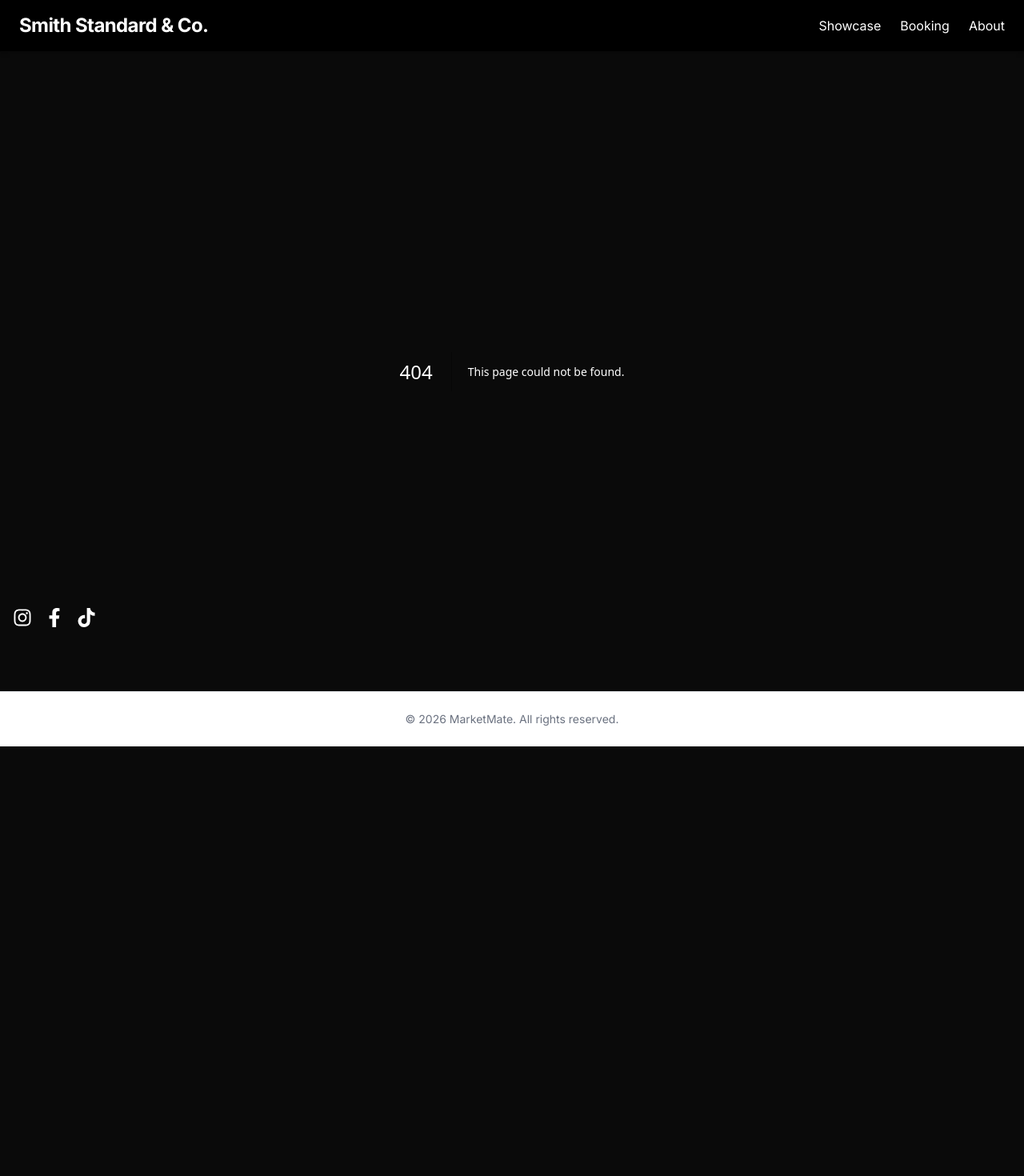
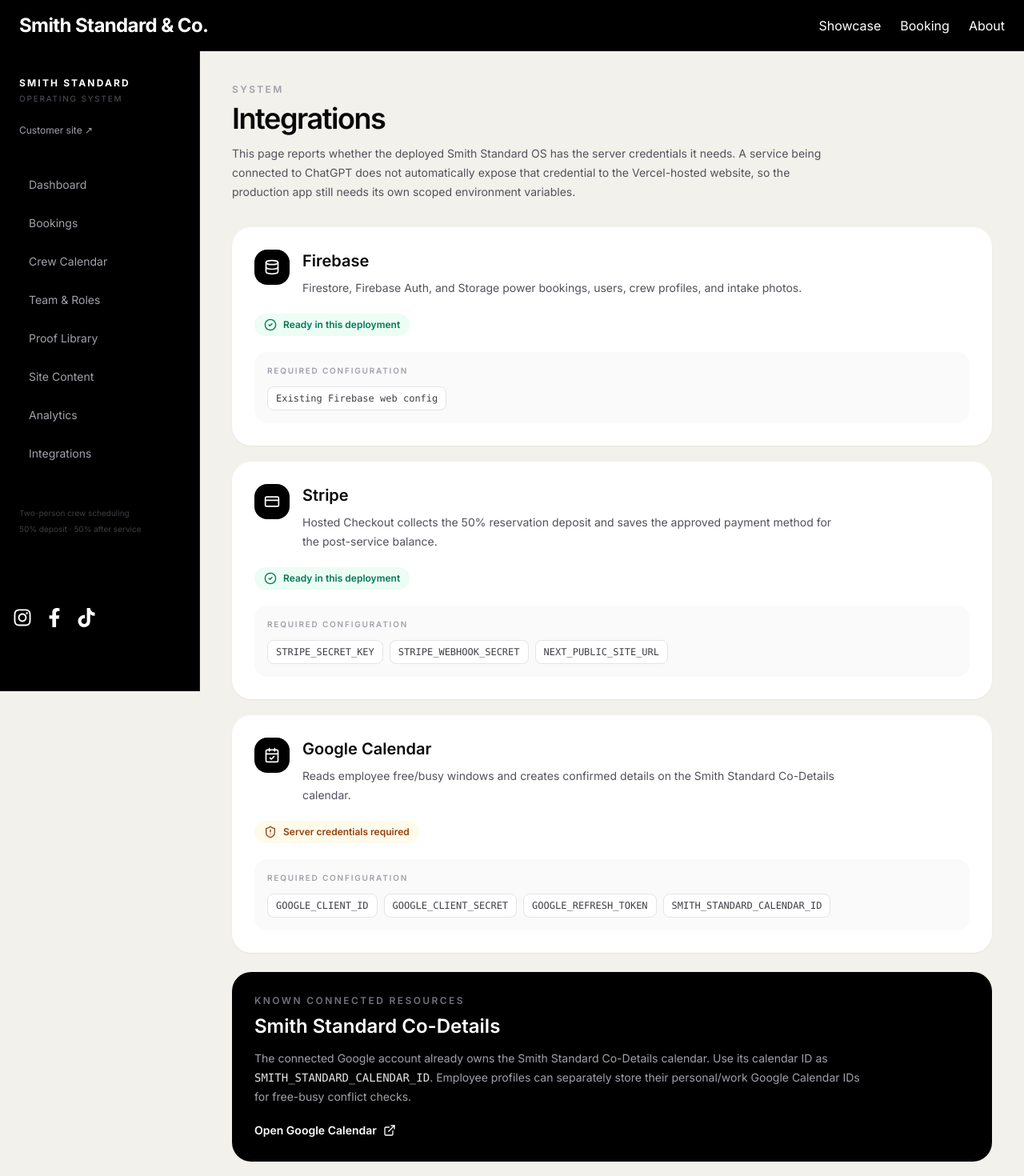
Before and after one commit to dalent20/smith-standard-co-site, a Next.js app: page /admin/integrations in a window 1280 px wide. Before the commit this address had no page. Shown: the top 1470 px of the page at 80% size. Before the commit the page ends 933 px from the top, so only its background shows below. Built offline with nearby package versions, Linux system fonts and the light colour scheme; no server answers.

Commit message:
Add Smith Standard OS integration status page

```diff
--- /dev/null
+++ b/src/app/admin/integrations/page.tsx
@@ -0,0 +1,80 @@
+import { CalendarCheck, CheckCircle2, CreditCard, Database, ExternalLink, ShieldAlert } from 'lucide-react';
+
+const rows = [
+  {
+    name: 'Firebase',
+    icon: Database,
+    status: 'configured',
+    detail: 'Firestore, Firebase Auth, and Storage power bookings, users, crew profiles, and intake photos.',
+    env: ['Existing Firebase web config'],
+  },
+  {
+    name: 'Stripe',
+    icon: CreditCard,
+    status: process.env.STRIPE_SECRET_KEY ? 'configured' : 'needs-env',
+    detail: 'Hosted Checkout collects the 50% reservation deposit and saves the approved payment method for the post-service balance.',
+    env: ['STRIPE_SECRET_KEY', 'STRIPE_WEBHOOK_SECRET', 'NEXT_PUBLIC_SITE_URL'],
+  },
+  {
+    name: 'Google Calendar',
+    icon: CalendarCheck,
+    status:
+      process.env.GOOGLE_CLIENT_ID &&
+      process.env.GOOGLE_CLIENT_SECRET &&
+      process.env.GOOGLE_REFRESH_TOKEN &&
+      process.env.SMITH_STANDARD_CALENDAR_ID
+        ? 'configured'
+        : 'needs-env',
+    detail: 'Reads employee free/busy windows and creates confirmed details on the Smith Standard Co-Details calendar.',
+    env: ['GOOGLE_CLIENT_ID', 'GOOGLE_CLIENT_SECRET', 'GOOGLE_REFRESH_TOKEN', 'SMITH_STANDARD_CALENDAR_ID'],
+  },
+];
+
+export default function IntegrationsPage() {
+  return (
+    <div className="mx-auto max-w-6xl">
+      <div className="text-xs font-semibold uppercase tracking-[0.2em] text-zinc-400">System</div>
+      <h1 className="mt-2 text-4xl font-semibold tracking-[-0.04em]">Integrations</h1>
+      <p className="mt-3 max-w-3xl text-sm leading-6 text-zinc-600">
+        This page reports whether the deployed Smith Standard OS has the server credentials it needs. A service being connected to ChatGPT does not automatically expose that credential to the Vercel-hosted website, so the production app still needs its own scoped environment variables.
+      </p>
+
+      <div className="mt-8 grid gap-5">
+        {rows.map((row) => {
+          const Icon = row.icon;
+          const configured = row.status === 'configured';
+          return (
+            <section key={row.name} className="rounded-3xl bg-white p-6 shadow-sm sm:p-7">
+              <div className="flex flex-wrap items-start justify-between gap-5">
+                <div className="flex gap-4">
+                  <div className="grid h-11 w-11 shrink-0 place-items-center rounded-2xl bg-black text-white"><Icon className="h-5 w-5" /></div>
+                  <div>
+                    <h2 className="text-xl font-semibold">{row.name}</h2>
+                    <p className="mt-2 max-w-2xl text-sm leading-6 text-zinc-600">{row.detail}</p>
+                  </div>
+                </div>
+                <span className={`inline-flex items-center gap-2 rounded-full px-3 py-1.5 text-xs font-semibold ${configured ? 'bg-emerald-50 text-emerald-700' : 'bg-amber-50 text-amber-800'}`}>
+                  {configured ? <CheckCircle2 className="h-4 w-4" /> : <ShieldAlert className="h-4 w-4" />}
+                  {configured ? 'Ready in this deployment' : 'Server credentials required'}
+                </span>
+              </div>
+              <div className="mt-5 rounded-2xl bg-zinc-50 p-4">
+                <div className="text-[10px] font-semibold uppercase tracking-[0.18em] text-zinc-400">Required configuration</div>
+                <div className="mt-3 flex flex-wrap gap-2">{row.env.map((key) => <code key={key} className="rounded-lg border border-zinc-200 bg-white px-2.5 py-1.5 text-xs text-zinc-700">{key}</code>)}</div>
+              </div>
+            </section>
+          );
+        })}
+      </div>
+
+      <section className="mt-6 rounded-3xl bg-black p-7 text-white">
+        <div className="text-xs font-semibold uppercase tracking-[0.2em] text-zinc-500">Known connected resources</div>
+        <h2 className="mt-2 text-2xl font-semibold">Smith Standard Co-Details</h2>
+        <p className="mt-3 max-w-3xl text-sm leading-6 text-zinc-400">
+          The connected Google account already owns the Smith Standard Co-Details calendar. Use its calendar ID as <code className="text-zinc-200">SMITH_STANDARD_CALENDAR_ID</code>. Employee profiles can separately store their personal/work Google Calendar IDs for free-busy conflict checks.
+        </p>
+        <a href="https://calendar.google.com" target="_blank" rel="noreferrer" className="mt-5 inline-flex items-center gap-2 text-sm font-semibold text-white">Open Google Calendar <ExternalLink className="h-4 w-4" /></a>
+      </section>
+    </div>
+  );
+}
```
